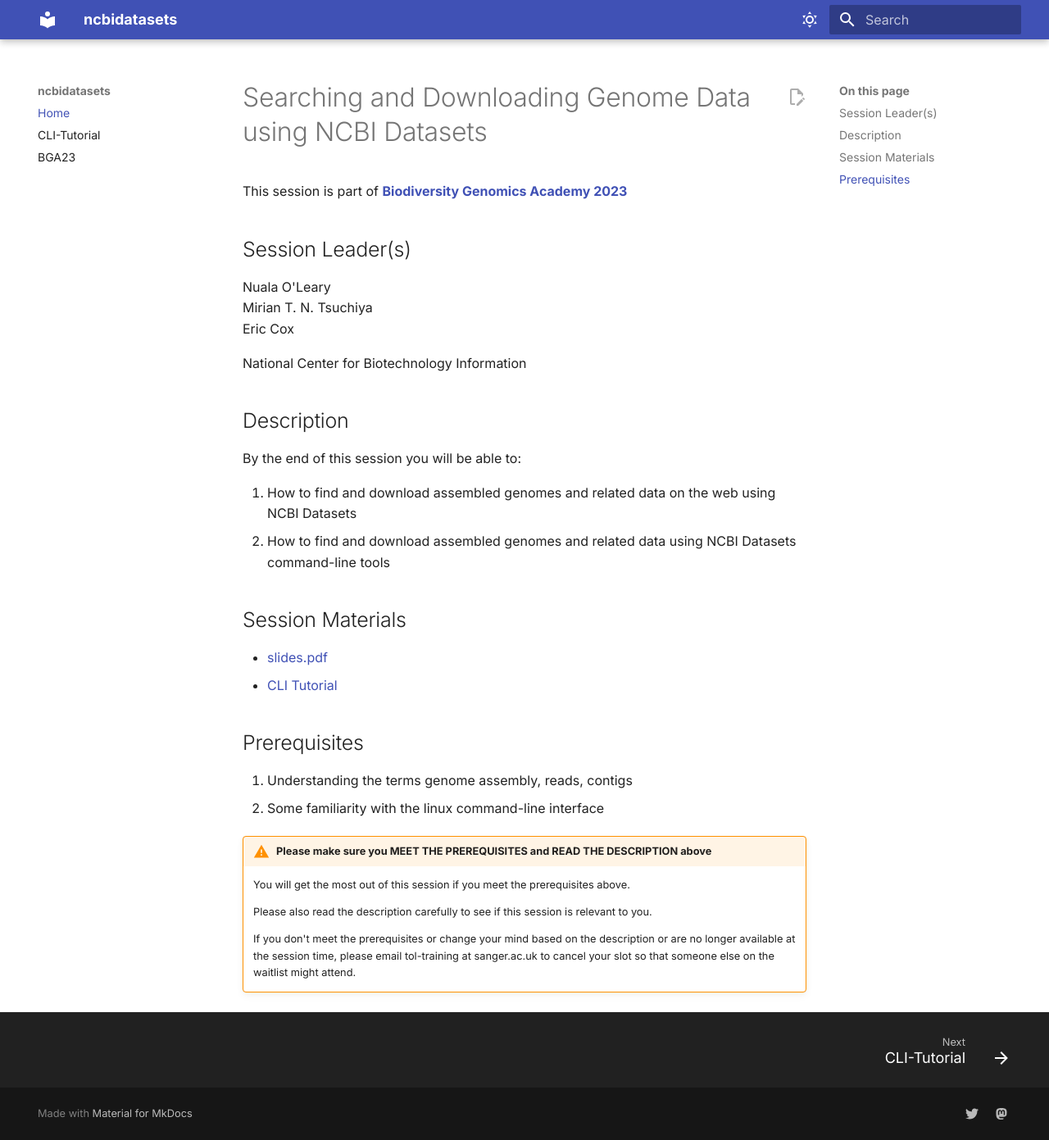
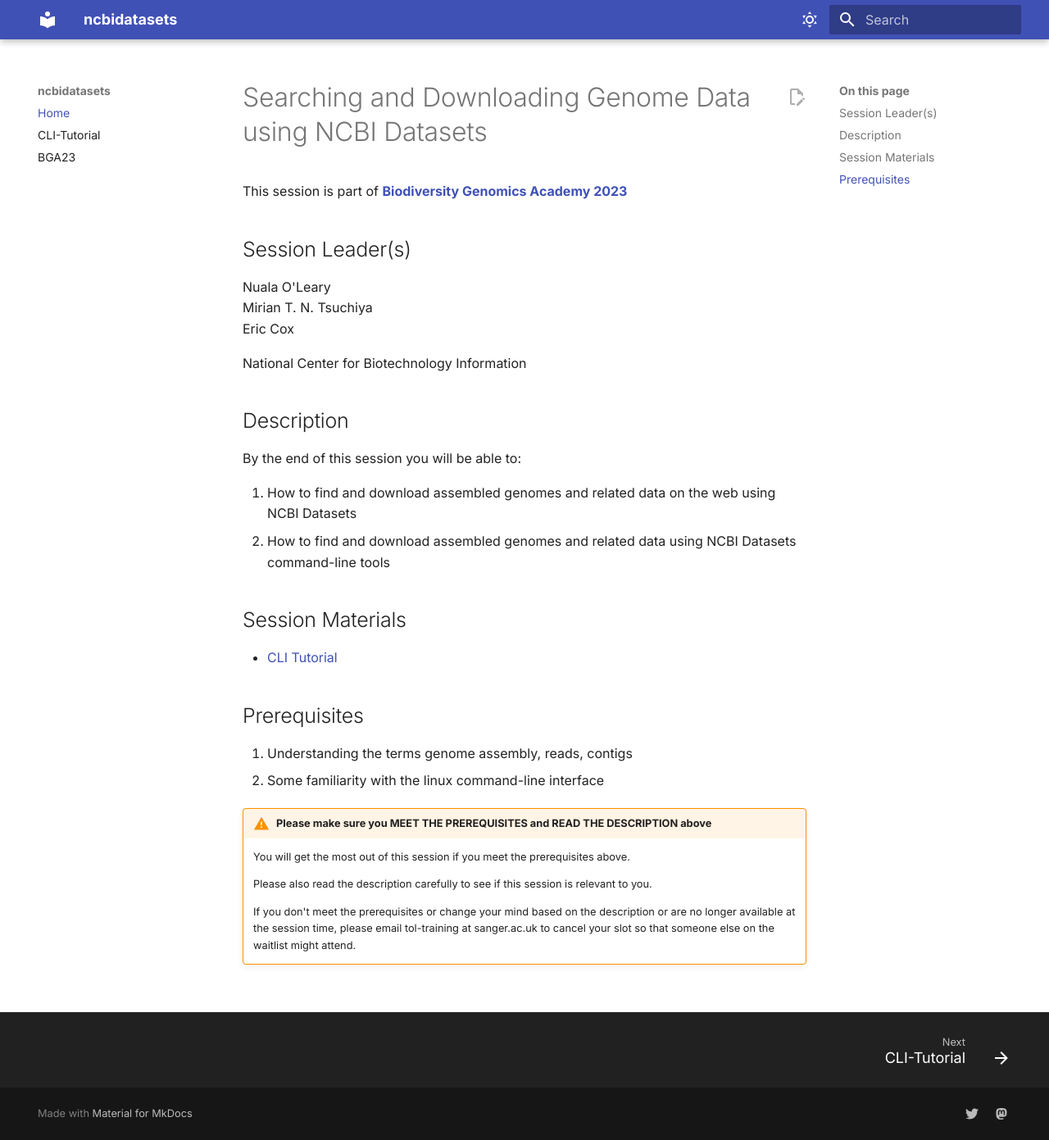
Before and after one commit to BGAcademy23/ncbidatasets, an MkDocs documentation site: the page built from docs/README.md, in a window 1280 px wide and 1391 px high. Shown: the whole window at 82% size. Built offline with MkDocs 1.6.1 and Material for MkDocs 9.7.7, drawn with Linux system fonts in a browser that asks for light colours.

Commit message:
Update README.md

```diff
--- a/docs/README.md
+++ b/docs/README.md
@@ -19,9 +19,7 @@
 
 ## Session Materials
 
-- [slides.pdf](slides.pdf)
 - [CLI Tutorial](NCBI-datasets-cli.md)
-
 
 ## Prerequisites
 
```
